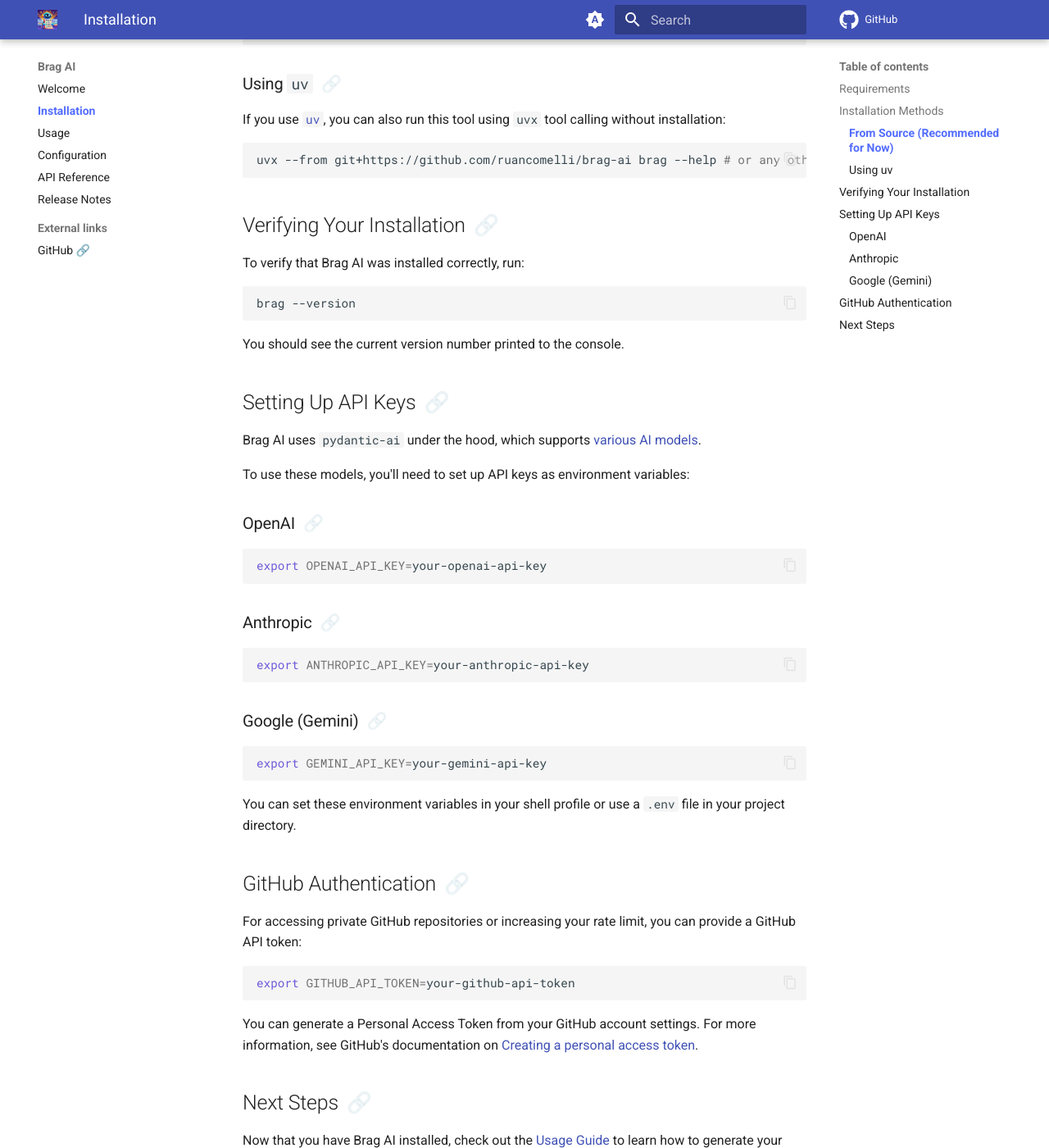
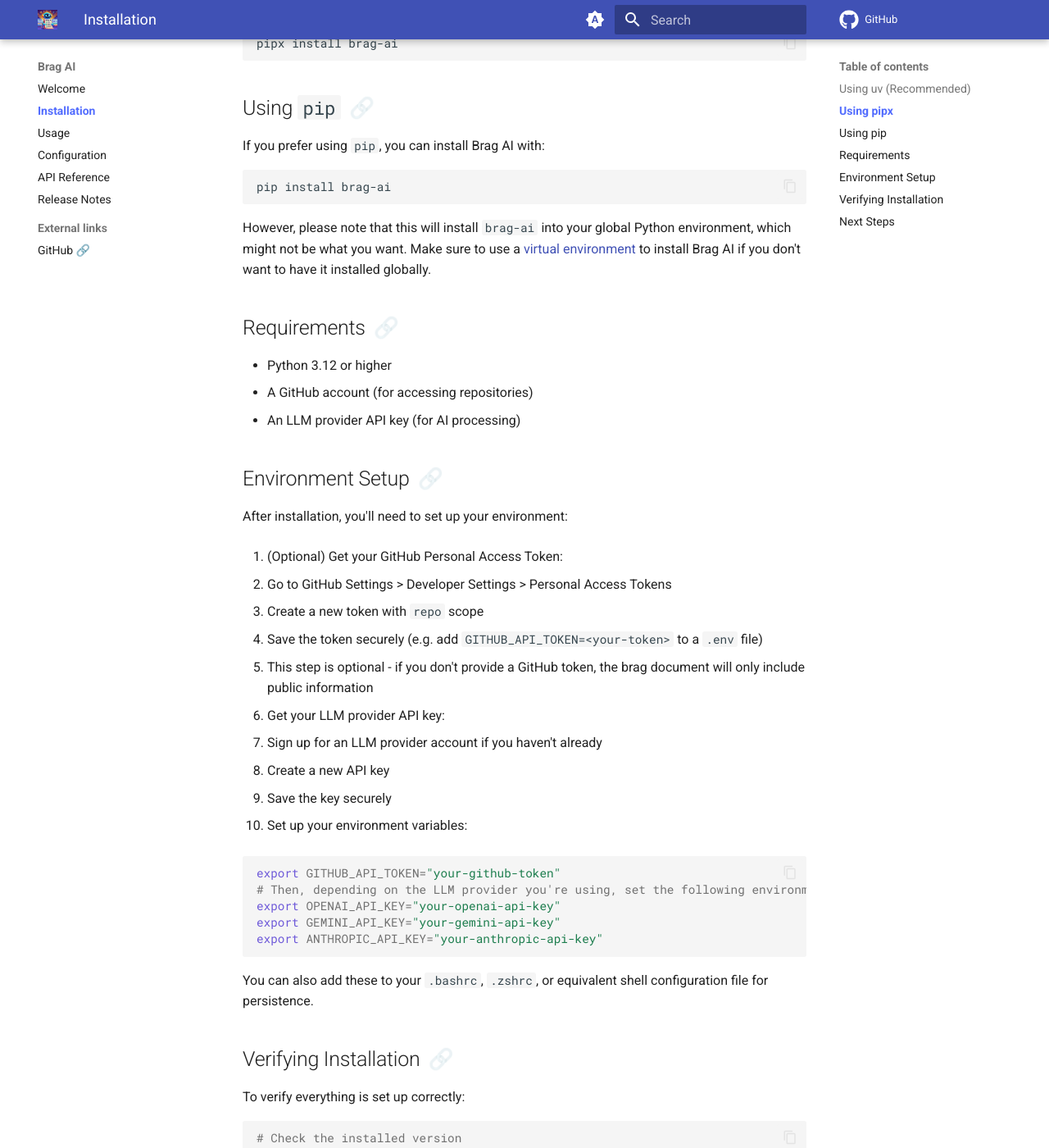
Before and after one commit to ruancomelli/brag-ai, an MkDocs documentation site: the page built from docs/installation.md, in a window 1280 px wide and 1400 px high, scrolled down 581 px. Shown: the whole window at 82% size. Built offline with MkDocs 1.6.1 and Material for MkDocs 9.7.7, drawn with Linux system fonts in a browser that asks for light colours; comment, search, counter and statistics services are not loaded; some of the changed text lies outside the part shown.

Commit message:
docs: update docs after publishing project to PyPI (#46)
## Summary by Sourcery

Updates the documentation to reflect the project's publication to PyPI, providing instructions for installation using uv, pipx, and pip. It also updates the environment setup instructions, and provides a quick start guide in the index and README files.

Documentation:
- Updates the installation guide to include instructions for installing the package from PyPI using uv, pipx, and pip.
- Updates the environment setup instructions to include GitHub token and LLM provider API key setup.
- Adds a quick start guide to the index and README files.

````diff
--- a/docs/installation.md
+++ b/docs/installation.md
@@ -1,78 +1,91 @@
 # Installation
 
-There are several ways to install Brag AI, depending on your needs and preferences.
+There are several ways to install Brag AI. Choose the one that best suits your needs.
 
-## Requirements
+## Using [`uv`](https://docs.astral.sh/uv/) (Recommended)
 
-- Python 3.12 or higher
-- A GitHub account (for generating brag documents from GitHub repositories)
-- An API key for at least one AI provider (OpenAI, Anthropic, or Google) if you want to use their models
-
-## Installation Methods
-
-### From Source (Recommended for Now)
-
-This project is still not published to PyPI. You can install it from source using pip:
+The easiest way to install Brag AI is using [`uv`](https://docs.astral.sh/uv/):
 
 ```bash
-pip install git+https://github.com/ruancomelli/brag-ai.git
+uv tool install brag-ai
 ```
 
-### Using `uv`
-
-If you use [`uv`](https://docs.astral.sh/uv/), you can also run this tool using
-`uvx` tool calling without installation:
-
-```bash
-uvx --from git+https://github.com/ruancomelli/brag-ai brag --help # or any other command
-```
-
-## Verifying Your Installation
-
-To verify that Brag AI was installed correctly, run:
+After installation, you can verify it worked by running:
 
 ```bash
 brag --version
 ```
 
-You should see the current version number printed to the console.
+## Using [`pipx`](https://pipx.pypa.io/stable/)
 
-## Setting Up API Keys
-
-Brag AI uses `pydantic-ai` under the hood, which supports [various AI models](https://ai.pydantic.dev/models/).
-
-To use these models, you'll need to set up API keys as environment variables:
-
-### OpenAI
+If you prefer using `pipx`, you can install Brag AI with:
 
 ```bash
-export OPENAI_API_KEY=your-openai-api-key
+pipx install brag-ai
 ```
 
-### Anthropic
+## Using `pip`
+
+If you prefer using `pip`, you can install Brag AI with:
 
 ```bash
-export ANTHROPIC_API_KEY=your-anthropic-api-key
+pip install brag-ai
 ```
 
-### Google (Gemini)
+However, please note that this will install `brag-ai` into your global Python environment, which might not be what you want.
+Make sure to use a [virtual environment](https://docs.python.org/3/library/venv.html) to install Brag AI if you don't want to have it installed globally.
+
+## Requirements
+
+- Python 3.12 or higher
+- A GitHub account (for accessing repositories)
+- An LLM provider API key (for AI processing)
+
+## Environment Setup
+
+After installation, you'll need to set up your environment:
+
+1. (Optional) Get your GitHub Personal Access Token:
+
+   - Go to GitHub Settings > Developer Settings > Personal Access Tokens
+   - Create a new token with `repo` scope
+   - Save the token securely (e.g. add `GITHUB_API_TOKEN=<your-token>` to a `.env` file)
+   - This step is optional - if you don't provide a GitHub token, the brag document will only include public information
+
+2. Get your LLM provider API key:
+
+   - Sign up for an LLM provider account if you haven't already
+   - Create a new API key
+   - Save the key securely
+
+3. Set up your environment variables:
 
 ```bash
-export GEMINI_API_KEY=your-gemini-api-key
+export GITHUB_API_TOKEN="your-github-token"
+# Then, depending on the LLM provider you're using, set the following environment variables:
+export OPENAI_API_KEY="your-openai-api-key"
+export GEMINI_API_KEY="your-gemini-api-key"
+export ANTHROPIC_API_KEY="your-anthropic-api-key"
 ```
 
-You can set these environment variables in your shell profile or use a `.env` file in your project directory.
+You can also add these to your `.bashrc`, `.zshrc`, or equivalent shell configuration file for persistence.
 
-## GitHub Authentication
+## Verifying Installation
 
-For accessing private GitHub repositories or increasing your rate limit, you can provide a GitHub API token:
+To verify everything is set up correctly:
 
 ```bash
-export GITHUB_API_TOKEN=your-github-api-token
+# Check the installed version
+brag --version
+
+# Run a test command
+brag --help
 ```
 
-You can generate a Personal Access Token from your GitHub account settings. For more information, see GitHub's documentation on [Creating a personal access token](https://docs.github.com/en/authentication/keeping-your-account-and-data-secure/creating-a-personal-access-token).
+If you see the help message and version information, you're ready to start using Brag AI!
 
 ## Next Steps
 
-Now that you have Brag AI installed, check out the [Usage Guide](usage.md) to learn how to generate your first brag document!
+- Read the [Usage Guide](usage.md) to learn how to use Brag AI
+- Check out the [Configuration Options](configuration.md) to customize your experience
+- Visit the [API Reference](api-reference.md) for detailed technical information
````
Also changed, not shown: README.md (+8 -5 lines), docs/index.md (+19 -2 lines).
